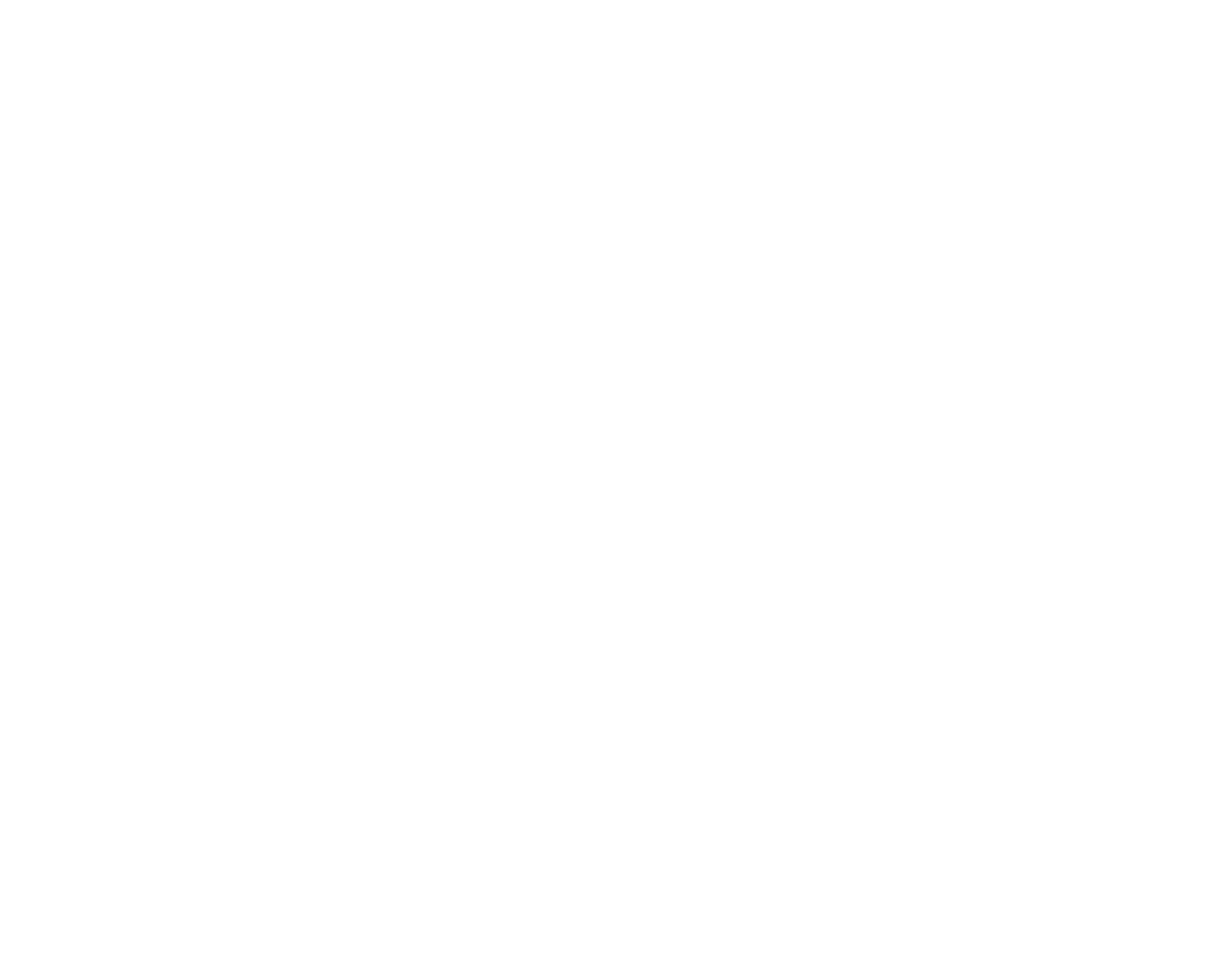
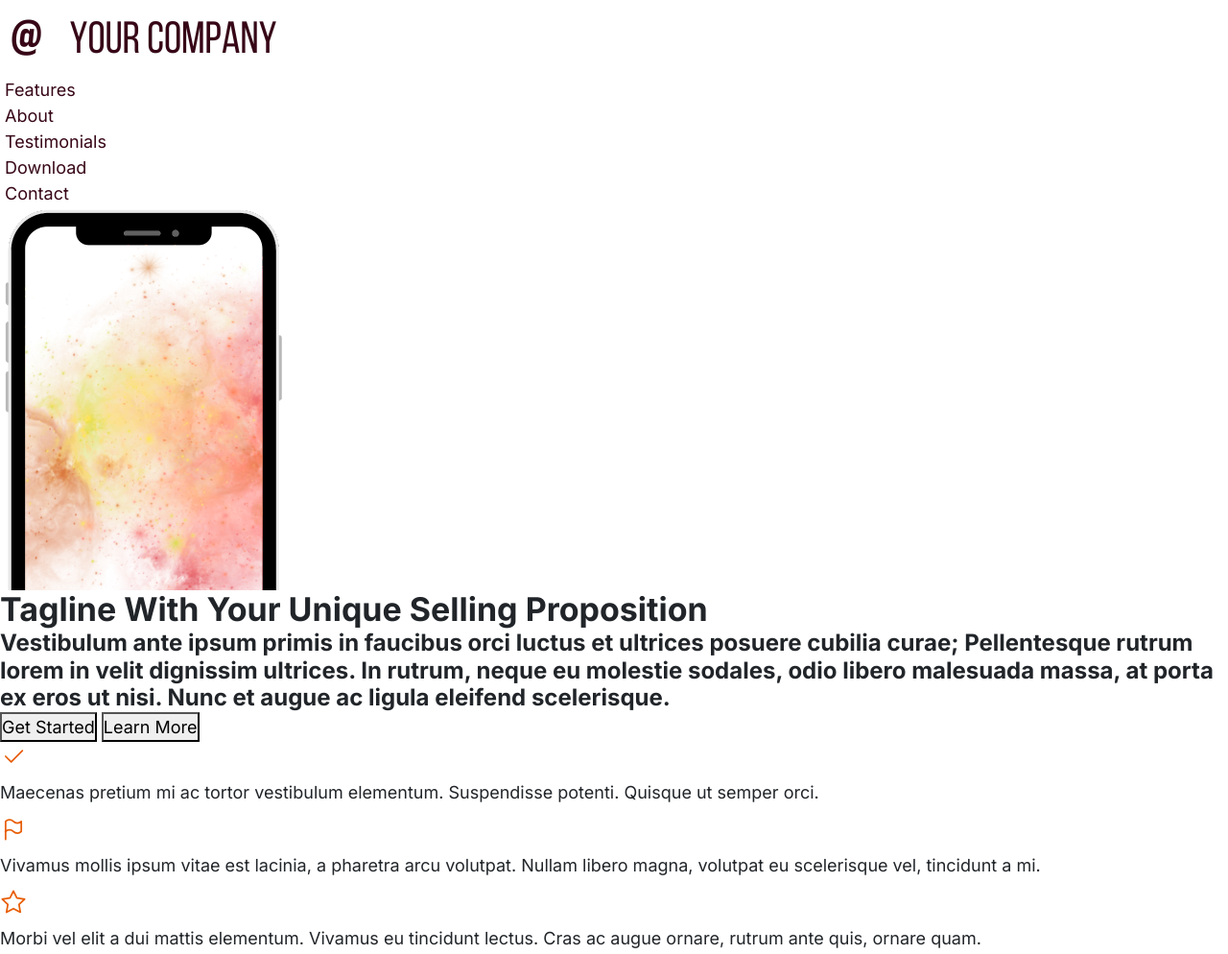
Before and after one commit to MelanieVila/LandingPagePrueba, a plain HTML site: page index.html in a window 1280 px wide. Shown: the top 994 px of the page at 96% size. Before the commit the page ends 800 px from the top, so only its background shows below. Drawn offline with nearby package versions, Linux system fonts and the light colour scheme.

Commit message:
carga de primeros datos

```diff
--- a/index.html
+++ b/index.html
@@ -6,11 +6,16 @@
     <meta name="viewport" content="width=device-width, initial-scale=1.0">
 
     <!-- Favicon-->
+    <link rel="shortcut icon" href="img/favicon.png" type="image/x-icon">
 
     <!-- Bootstrap -->
-    <link href="https://cdn.jsdelivr.net/npm/bootstrap@5.3.3/dist/css/bootstrap.min.css" rel="stylesheet" integrity="sha384-QWTKZyjpPEjISv5WaRU9OFeRpok6YctnYmDr5pNlyT2bRjXh0JMhjY6hW+ALEwIH" crossorigin="anonymous">
+    <link href="https://cdn.jsdelivr.net/npm/bootstrap@5.3.3/dist/css/bootstrap.min.css" rel="stylesheet"
+        integrity="sha384-QWTKZyjpPEjISv5WaRU9OFeRpok6YctnYmDr5pNlyT2bRjXh0JMhjY6hW+ALEwIH" crossorigin="anonymous">
 
     <!-- Fonts -->
+    <link rel="preconnect" href="https://fonts.googleapis.com">
+    <link rel="preconnect" href="https://fonts.gstatic.com" crossorigin>
+    <link href="https://fonts.googleapis.com/css2?family=Inter:wght@100..900&display=swap" rel="stylesheet">
 
     <!-- SASS -->
     <link rel="stylesheet" href="css/style.css" as="style">
@@ -20,18 +25,77 @@
 </head>
 
 <body>
-    <nav>
-        <!-- Logo -->
+    <header>
+        <nav>
+            <a href="index.html"><img src="img/logo.png" alt="Your Company Logo"></a>
 
-        <!-- Barra de navegación -->
-    </nav>
+            <ul class="navbar-nav">
+                <li class="nav-item px-2">
+                    <a href="">Features</a>
+                </li>
+                <li class="nav-item px-2">
+                    <a href="">About</a>
+                </li>
+                <li class="nav-item px-2">
+                    <a href="">Testimonials</a>
+                </li>
+                <li class="nav-item px-2">
+                    <a href="">Download</a>
+                </li>
+                <li class="nav-item px-2">
+                    <a href="">Contact</a>
+                </li>
+            </ul>
+        </nav>
+    </header>
 
     <main>
-        <!-- Título, descripción e imagen (animada) -->
+        <div>
+            <img src="img/description.png" alt="Main image"> <!-- Animar la imagen -->
+            <h1>Tagline With Your Unique Selling Proposition</h1>
+            <h3>Vestibulum ante ipsum primis in faucibus orci luctus et ultrices posuere cubilia curae; Pellentesque
+                rutrum lorem in velit dignissim ultrices. In rutrum, neque eu molestie sodales, odio libero malesuada
+                massa, at porta ex eros ut nisi. Nunc et augue ac ligula eleifend scelerisque.</h3>
+            <button>Get Started</button>
+            <button>Learn More</button>
+        </div>
 
-        <!-- Features (grid) -->
+        <div>
+            <svg xmlns="http://www.w3.org/2000/svg" class="icon icon-tabler icon-tabler-check" width="28" height="28"
+                viewBox="0 0 24 24" stroke-width="1.5" stroke="#E85D04" fill="none" stroke-linecap="round"
+                stroke-linejoin="round">
+                <path stroke="none" d="M0 0h24v24H0z" fill="none" />
+                <path d="M5 12l5 5l10 -10" />
+            </svg>
+            <p>Maecenas pretium mi ac tortor vestibulum elementum. Suspendisse potenti. Quisque ut semper orci.</p>
 
-        <!-- Nosotros -->
+            <svg xmlns="http://www.w3.org/2000/svg" class="icon icon-tabler icon-tabler-flag" width="28" height="28"
+                viewBox="0 0 24 24" stroke-width="1.5" stroke="#E85D04" fill="none" stroke-linecap="round"
+                stroke-linejoin="round">
+                <path stroke="none" d="M0 0h24v24H0z" fill="none" />
+                <path d="M5 5a5 5 0 0 1 7 0a5 5 0 0 0 7 0v9a5 5 0 0 1 -7 0a5 5 0 0 0 -7 0v-9z" />
+                <path d="M5 21v-7" />
+            </svg>
+            <p>Vivamus mollis ipsum vitae est lacinia, a pharetra arcu volutpat. Nullam libero magna, volutpat eu
+                scelerisque vel, tincidunt a mi.</p>
+
+            <svg xmlns="http://www.w3.org/2000/svg" class="icon icon-tabler icon-tabler-star" width="28" height="28"
+                viewBox="0 0 24 24" stroke-width="1.5" stroke="#E85D04" fill="none" stroke-linecap="round"
+                stroke-linejoin="round">
+                <path stroke="none" d="M0 0h24v24H0z" fill="none" />
+                <path
+                    d="M12 17.75l-6.172 3.245l1.179 -6.873l-5 -4.867l6.9 -1l3.086 -6.253l3.086 6.253l6.9 1l-5 4.867l1.179 6.873z" />
+            </svg>
+            <p>Morbi vel elit a dui mattis elementum. Vivamus eu tincidunt lectus. Cras ac augue ornare, rutrum ante
+                quis, ornare quam.</p>
+        </div>
+
+        <img src="img/app.png" alt="App Benefit">
+        <h2>Heading explaining the main benefit of your app</h2>
+        <p>Nunc mollis mauris sit amet congue imperdiet. Mauris maximus efficitur lectus, aliquam aliquet tortor
+            efficitur id. In lorem magna, rutrum sed gravida vitae, laoreet sed risus.</p>
+        <p>Phasellus commodo tempus tortor, nec sodales erat varius eget. Aliquam ornare diam a lorem vestibulum, at
+            porta ipsum ornare.</p>
 
         <!-- Carrusel -->
 
@@ -45,7 +109,9 @@
     </footer>
 
     <!-- Bootstrap -->
-    <script src="https://cdn.jsdelivr.net/npm/bootstrap@5.3.3/dist/js/bootstrap.bundle.min.js" integrity="sha384-YvpcrYf0tY3lHB60NNkmXc5s9fDVZLESaAA55NDzOxhy9GkcIdslK1eN7N6jIeHz" crossorigin="anonymous"></script>
+    <script src="https://cdn.jsdelivr.net/npm/bootstrap@5.3.3/dist/js/bootstrap.bundle.min.js"
+        integrity="sha384-YvpcrYf0tY3lHB60NNkmXc5s9fDVZLESaAA55NDzOxhy9GkcIdslK1eN7N6jIeHz"
+        crossorigin="anonymous"></script>
 </body>
 
 </html>
--- a/scss/_general.scss
+++ b/scss/_general.scss
@@ -1,3 +1,60 @@
-// Paleta de colores
+$principal: #9D0208;
+$principalOscuro: #370617;
+$secundario: #E85D04;
+$claro: #FFFCF2;
+$oscuro: #252422;
+$formulario: #474544;
 
-// Fuentes
+$fuentePrincipal: 'Inter', sans-serif;
+$fuenteSecundaria: 'Bebas Neue', serif;
+
+html {
+    height: 100%;
+    font-size: 62.5%;
+    box-sizing: border-box;
+}
+
+body {
+    font-size: 1.8rem;
+    font-family: $fuentePrincipal;
+}
+
+p {
+    font-size: 1.8rem;
+    font-family: $fuentePrincipal;
+    margin: 1rem auto;
+}
+
+a {
+    text-decoration: none;
+    color: $principalOscuro;
+}
+
+footer {
+    margin-top: auto;
+}
+
+h1,
+h2,
+h3,
+h4 {
+    // text-align: center;
+    margin: 0;
+    font-weight: bold;
+}
+
+h1 {
+    font-size: 3.4rem;
+}
+
+h2 {
+    font-size: 3rem;
+}
+
+h3 {
+    font-size: 2.4rem;
+}
+
+h4 {
+    font-size: 1.6rem;
+}
```
Also changed, not shown: css/style.css, img/app.png (added), img/description.png (added), img/favicon.png (added), img/logo.png (added), 1 other file.
